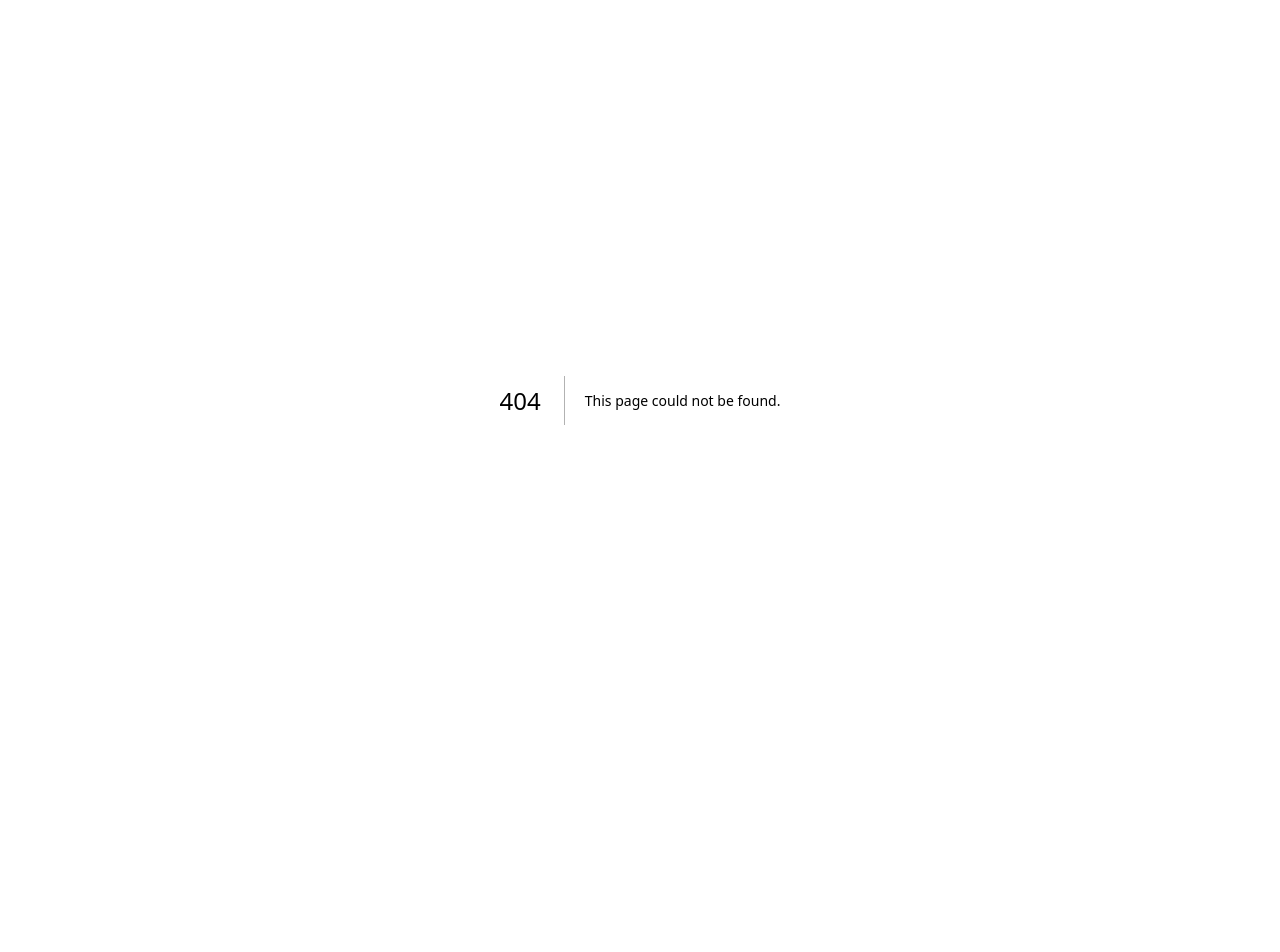
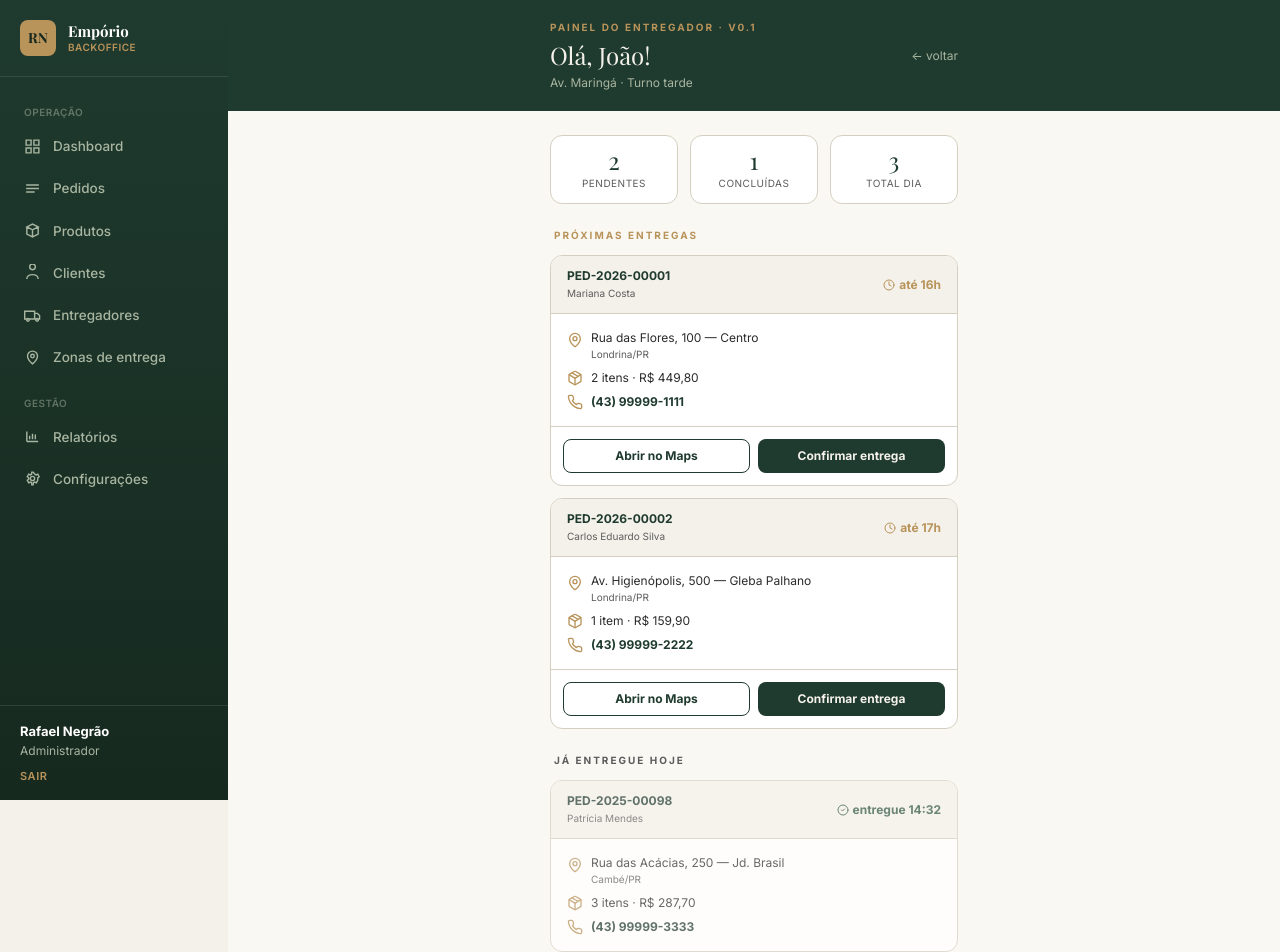
Before and after one commit to rafaelnegrao-cell/emporio-sistema, a Next.js app in the folder frontend/: page /admin/entregador in a window 1280 px wide. Before the commit this address had no page. Shown: the top 952 px of the page. Before the commit the page ends 800 px from the top, so only its background shows below. Built offline with nearby package versions, Linux system fonts and the light colour scheme; sample sign-in values are in the browser's storage.

Commit message:
Add files via upload

```diff
--- /dev/null
+++ b/frontend/src/app/admin/entregador/page.js
@@ -0,0 +1,199 @@
+'use client';
+
+import Link from 'next/link';
+import { MapPin, Phone, Package, CheckCircle2, Clock } from 'lucide-react';
+
+// Dados mock — em produção virão de GET /api/pedidos?status=EM_ROTA com entregadorId do JWT
+const ENTREGAS_DEMO = [
+  {
+    id: '1',
+    numero: 'PED-2026-00001',
+    cliente: 'Mariana Costa',
+    telefone: '(43) 99999-1111',
+    endereco: 'Rua das Flores, 100 — Centro',
+    cidade: 'Londrina/PR',
+    itens: 2,
+    valor: 449.80,
+    janela: 'até 16h',
+    status: 'pendente'
+  },
+  {
+    id: '2',
+    numero: 'PED-2026-00002',
+    cliente: 'Carlos Eduardo Silva',
+    telefone: '(43) 99999-2222',
+    endereco: 'Av. Higienópolis, 500 — Gleba Palhano',
+    cidade: 'Londrina/PR',
+    itens: 1,
+    valor: 159.90,
+    janela: 'até 17h',
+    status: 'pendente'
+  },
+  {
+    id: '3',
+    numero: 'PED-2025-00098',
+    cliente: 'Patrícia Mendes',
+    telefone: '(43) 99999-3333',
+    endereco: 'Rua das Acácias, 250 — Jd. Brasil',
+    cidade: 'Cambé/PR',
+    itens: 3,
+    valor: 287.70,
+    janela: 'entregue 14:32',
+    status: 'entregue'
+  }
+];
+
+export default function EntregadorPage() {
+  const pendentes = ENTREGAS_DEMO.filter(e => e.status === 'pendente');
+  const concluidas = ENTREGAS_DEMO.filter(e => e.status === 'entregue');
+
+  return (
+    <main className="min-h-screen bg-negrao-off-white-claro pb-20">
+      {/* Header */}
+      <header className="bg-negrao-verde-escuro safe-top">
+        <div className="max-w-md mx-auto px-5 py-5">
+          <div className="flex items-center justify-between">
+            <div>
+              <p className="text-[10px] tracking-[2px] text-negrao-dourado font-bold uppercase">
+                Painel do Entregador · v0.1
+              </p>
+              <h1 className="font-serif text-2xl text-negrao-off-white mt-1">
+                Olá, João!
+              </h1>
+              <p className="text-xs text-negrao-verde-claro mt-1">
+                Av. Maringá · Turno tarde
+              </p>
+            </div>
+            <Link href="/" className="text-xs text-negrao-verde-claro">
+              ← voltar
+            </Link>
+          </div>
+        </div>
+      </header>
+
+      <div className="max-w-md mx-auto px-5 pt-6">
+        {/* Resumo do dia */}
+        <section className="grid grid-cols-3 gap-3 mb-6">
+          <Estatistica numero={pendentes.length} label="Pendentes" />
+          <Estatistica numero={concluidas.length} label="Concluídas" />
+          <Estatistica numero={ENTREGAS_DEMO.length} label="Total dia" />
+        </section>
+
+        {/* Entregas pendentes */}
+        {pendentes.length > 0 && (
+          <section className="mb-6">
+            <h2 className="text-[10px] tracking-[2px] text-negrao-dourado font-bold uppercase mb-3 px-1">
+              Próximas entregas
+            </h2>
+            <div className="space-y-3">
+              {pendentes.map(e => (
+                <CardEntrega key={e.id} entrega={e} />
+              ))}
+            </div>
+          </section>
+        )}
+
+        {/* Concluídas */}
+        {concluidas.length > 0 && (
+          <section className="mb-6">
+            <h2 className="text-[10px] tracking-[2px] text-negrao-grafite-claro font-bold uppercase mb-3 px-1">
+              Já entregue hoje
+            </h2>
+            <div className="space-y-3">
+              {concluidas.map(e => (
+                <CardEntrega key={e.id} entrega={e} />
+              ))}
+            </div>
+          </section>
+        )}
+
+        {/* Aviso esqueleto */}
+        <div className="bg-negrao-dourado-suave border border-negrao-dourado rounded-xl p-4">
+          <p className="text-[10px] tracking-[2px] text-negrao-dourado font-bold uppercase mb-1">
+            Versão 0.1 (esqueleto)
+          </p>
+          <p className="text-xs text-negrao-verde-escuro font-serif">
+            Dados de exemplo. Próximas evoluções: rota otimizada no Google Maps, captura de foto de comprovante, registro de problemas, modo offline.
+          </p>
+        </div>
+      </div>
+    </main>
+  );
+}
+
+function Estatistica({ numero, label }) {
+  return (
+    <div className="bg-white border border-negrao-borda rounded-xl p-3 text-center">
+      <p className="font-serif text-2xl text-negrao-verde-escuro leading-none">{numero}</p>
+      <p className="text-[10px] text-negrao-grafite-claro uppercase tracking-wider mt-1">
+        {label}
+      </p>
+    </div>
+  );
+}
+
+function CardEntrega({ entrega }) {
+  const pendente = entrega.status === 'pendente';
+  return (
+    <div className={`bg-white border rounded-xl overflow-hidden ${pendente ? 'border-negrao-borda' : 'border-negrao-borda opacity-70'}`}>
+      <div className={`px-4 py-3 flex items-center justify-between border-b ${pendente ? 'border-negrao-borda bg-negrao-off-white' : 'border-negrao-borda bg-negrao-off-white'}`}>
+        <div>
+          <p className="text-xs font-bold text-negrao-verde-escuro">{entrega.numero}</p>
+          <p className="text-[10px] text-negrao-grafite-claro mt-0.5">{entrega.cliente}</p>
+        </div>
+        <div className="text-right">
+          {pendente ? (
+            <div className="flex items-center gap-1 text-xs text-negrao-dourado font-bold">
+              <Clock className="w-3 h-3" /> {entrega.janela}
+            </div>
+          ) : (
+            <div className="flex items-center gap-1 text-xs text-negrao-verde-medio font-bold">
+              <CheckCircle2 className="w-3 h-3" /> {entrega.janela}
+            </div>
+          )}
+        </div>
+      </div>
+
+      <div className="p-4 space-y-2 text-xs text-negrao-grafite">
+        <div className="flex items-start gap-2">
+          <MapPin className="w-4 h-4 text-negrao-dourado shrink-0 mt-0.5" />
+          <div>
+            <p>{entrega.endereco}</p>
+            <p className="text-negrao-grafite-claro text-[10px]">{entrega.cidade}</p>
+          </div>
+        </div>
+
+        <div className="flex items-center gap-2">
+          <Package className="w-4 h-4 text-negrao-dourado shrink-0" />
+          <p>{entrega.itens} {entrega.itens === 1 ? 'item' : 'itens'} · R$ {entrega.valor.toFixed(2).replace('.', ',')}</p>
+        </div>
+
+        <div className="flex items-center gap-2">
+          <Phone className="w-4 h-4 text-negrao-dourado shrink-0" />
+          <a href={`tel:${entrega.telefone}`} className="text-negrao-verde-escuro font-bold">
+            {entrega.telefone}
+          </a>
+        </div>
+      </div>
+
+      {pendente && (
+        <div className="border-t border-negrao-borda p-3 grid grid-cols-2 gap-2">
+          <a
+            href={`https://www.google.com/maps/search/${encodeURIComponent(entrega.endereco + ' ' + entrega.cidade)}`}
+            target="_blank"
+            rel="noopener noreferrer"
+            className="px-3 py-2 border border-negrao-verde-escuro text-negrao-verde-escuro rounded-lg text-xs font-bold text-center hover:bg-negrao-off-white transition"
+          >
+            Abrir no Maps
+          </a>
+          <button
+            className="px-3 py-2 bg-negrao-verde-escuro text-negrao-off-white rounded-lg text-xs font-bold hover:bg-negrao-verde-medio transition"
+            onClick={() => alert('Confirmar entrega — fluxo a implementar')}
+          >
+            Confirmar entrega
+          </button>
+        </div>
+      )}
+    </div>
+  );
+}
```
